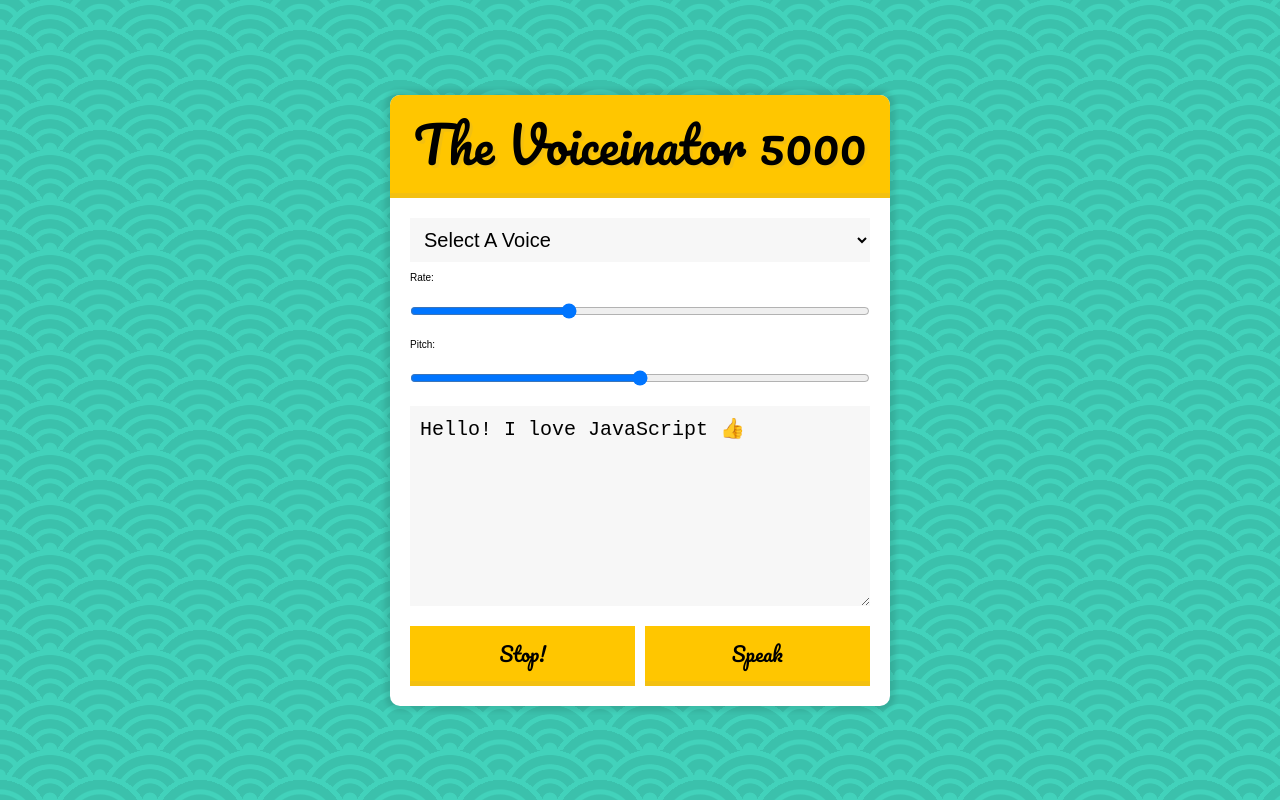
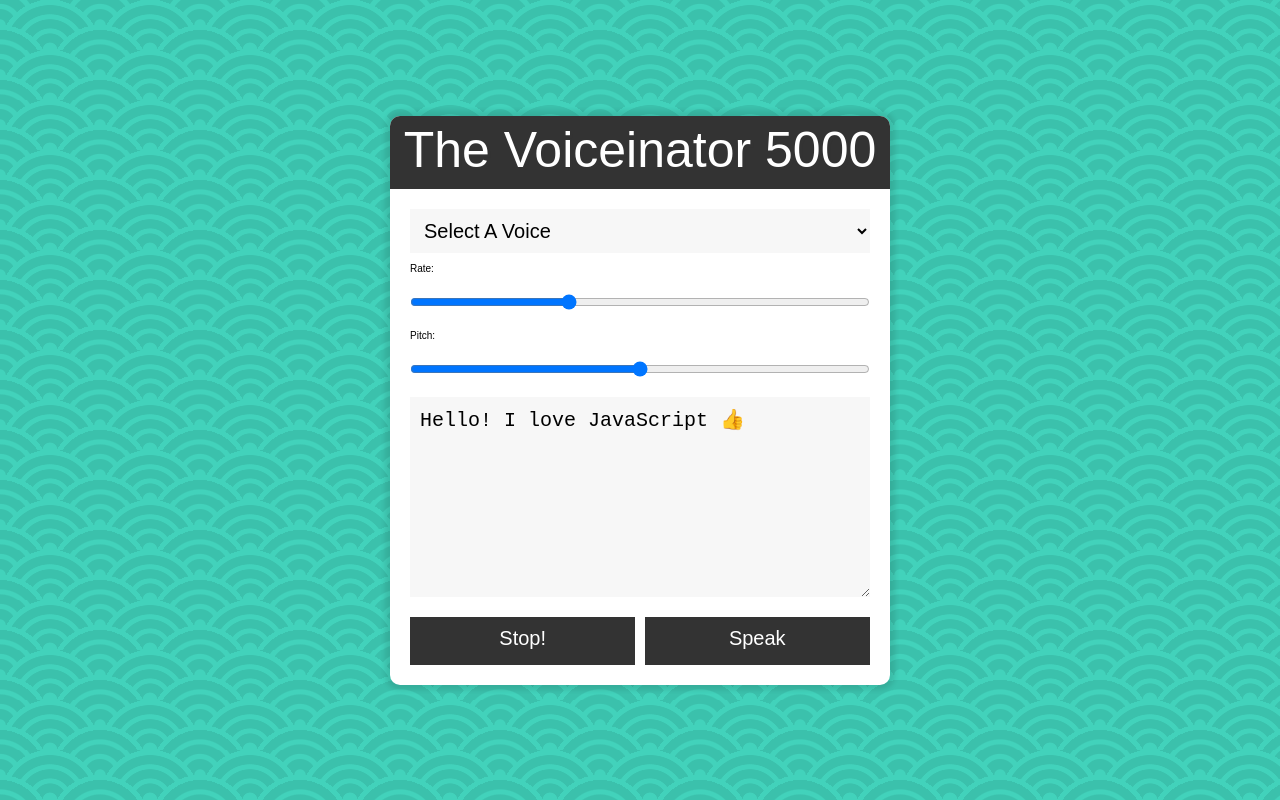
Before and after one commit to Albanetonnellier/Speech-Synthesis, a plain HTML site: page index.html in a window 1280 px wide. Drawn offline with Linux system fonts and the light colour scheme.

Commit message:
change design color

```diff
--- a/style.css
+++ b/style.css
@@ -6,6 +6,10 @@ html {
 
 *, *:before, *:after {
   box-sizing: inherit;
+}
+
+h1 {
+  color: white;
 }
 
 body {
@@ -42,13 +46,12 @@ h1 {
   width: calc(100% + 4rem);
   margin: -2rem 0 2rem -2rem;
   padding: .5rem;
-  background: #ffc600;
-  border-bottom: 5px solid #F3C010;
+  background: #333;
+  border-bottom: 5px solid #333;
   text-align: center;
   font-size: 5rem;
   font-weight: 100;
-  font-family: 'Pacifico', cursive;
-  text-shadow: 3px 3px 0 #F3C010;
+  text-shadow: 3px 3px 0 #333;
 }
 
 .voiceinator input,
@@ -74,14 +77,14 @@ input[type="select"] {
 }
 
 .voiceinator button {
-  background: #ffc600;
+  background: #333;
   border: 0;
   width: 49%;
   float: left;
-  font-family: 'Pacifico', cursive;
+  color: white;
   margin-bottom: 0;
   font-size: 2rem;
-  border-bottom: 5px solid #F3C010;
+  border-bottom: 5px solid #333;
   cursor: pointer;
   position: relative;
 }
```
